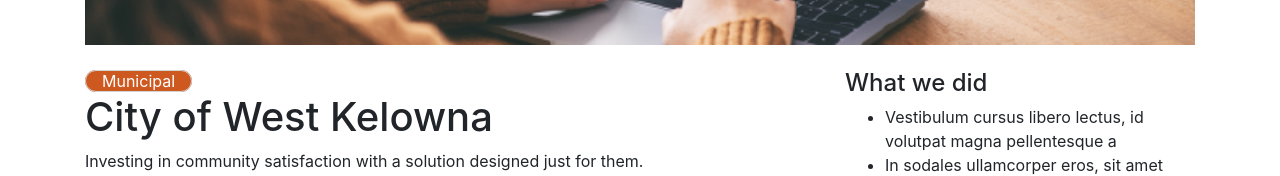
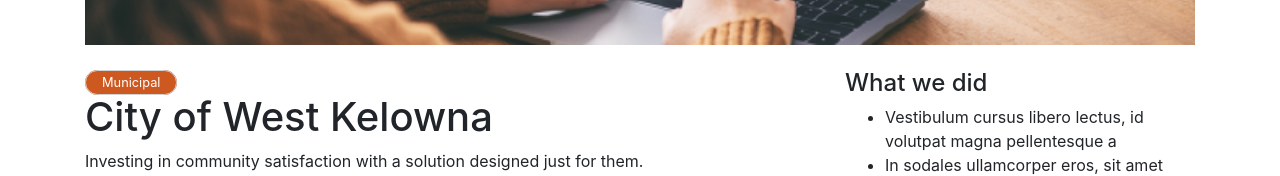
Before and after one commit to csharpforevermore/ESO-007, a website: page src/index.html in a window 1280 px wide. Shown: the part 346-522 px from the top of the page. Drawn offline with nearby package versions, Linux system fonts and the light colour scheme.

Commit message:
Fixed first button in top left

```diff
--- a/src/index.html
+++ b/src/index.html
@@ -25,7 +25,7 @@
     </div>
     <div class="row">
       <div class="col-8">
-        <span class="btn-static px-3">Municipal</span>
+        <span class="btn-static px-3 py-1">Municipal</span>
         <h1>City of West Kelowna</h1>
         <p>Investing in community satisfaction with a solution designed just for them.</p>
         <p>With breathtaking views of Okanagan Lake, the City of West Kelowna, B.C. wanted its online services to be
--- a/src/scss/styles.scss
+++ b/src/scss/styles.scss
@@ -33,6 +33,7 @@
     cursor: default;
     border-radius: 50em;
     color: white;
+    font-size: 0.8rem;
   }
   .btn-static:active {
     -moz-box-shadow:    inset 0 0 0px white;
```
Also changed, not shown: src/styles/styles.css.
